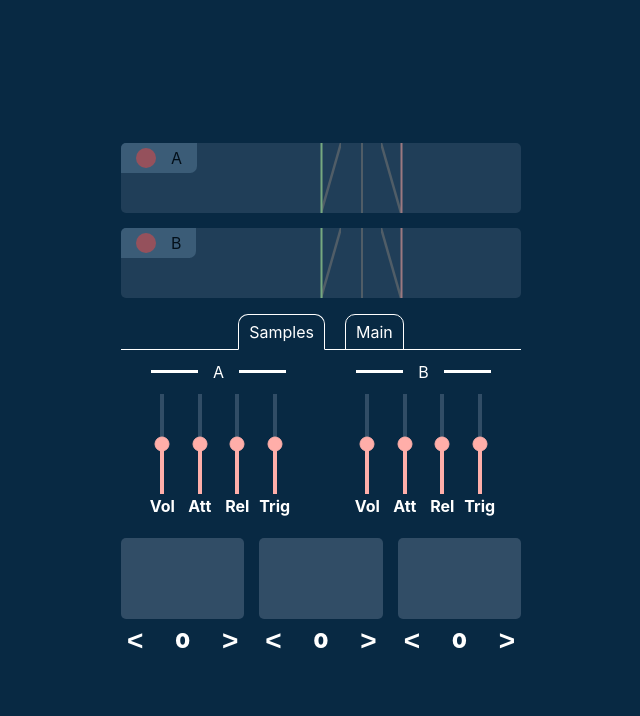
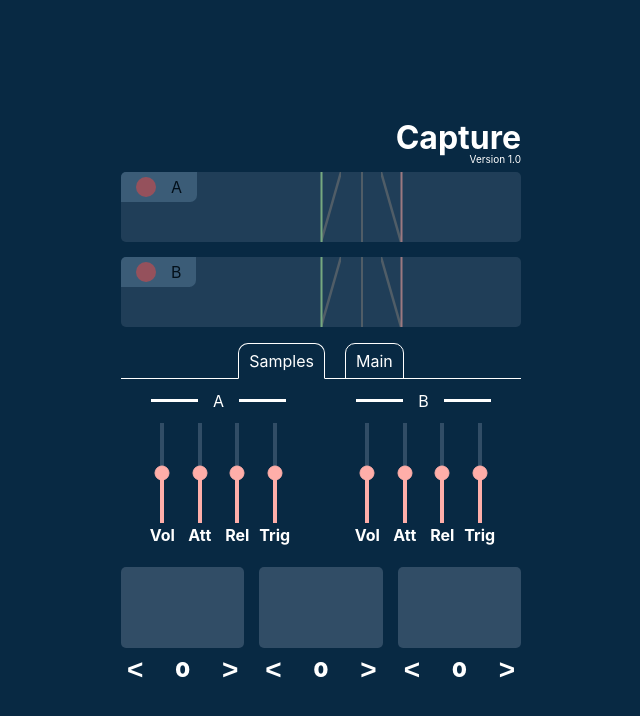
Before and after one commit to KRISCHOMAT/capture, a React (Vite) app: page / in a window 1280 px wide. Shown: the top 716 px of the page, without its empty margins (319-959 px from the left). Built offline with nearby package versions, Linux system fonts and the light colour scheme; no server answers.

Commit message:
debug waveform

```diff
--- a/src/App.tsx
+++ b/src/App.tsx
@@ -7,9 +7,10 @@ import TabMenu from "./components/TabMenu/TabMenu";
 function App() {
   return (
     <div className="app">
-      {/* <div className="logo">
+      <div className="logo">
         <h1>Capture</h1>
-      </div> */}
+        <span>Version 1.0</span>
+      </div>
       {Array.from({ length: constants.NUM_SAMPLES }).map((_, i) => {
         return (
           <WaveForm name={String.fromCharCode(65 + i)} index={i} key={i} />
--- a/src/components/WaveForm.tsx
+++ b/src/components/WaveForm.tsx
@@ -87,11 +87,11 @@ const WaveForm = ({ name, index }: Props) => {
     setContext(context);
   };
 
-  useEffect(() => {
-    if (audioBuffer) {
-      setRecording(audioBuffer, index);
-    }
-  }, [audioBuffer]);
+  // useEffect(() => {
+  //   if (audioBuffer) {
+  //     setRecording(audioBuffer, index);
+  //   }
+  // }, [audioBuffer]);
 
   useEffect(() => {
     draw();
--- a/src/index.css
+++ b/src/index.css
@@ -46,12 +46,26 @@ html {
   background-color: #082943;
 }
 
+.logo {
+  display: flex;
+  flex-direction: column;
+  margin-bottom: 5px;
+}
+
 .logo h1 {
   color: white;
   margin: 0;
   padding: 0;
-  font-size: 2.5rem;
+  font-size: 2rem;
   text-align: right;
+}
+
+.logo span {
+  color: white;
+  text-align: right;
+  margin-top: -10px;
+  font-size: 10px;
+  padding: 0;
 }
 
 .app {
```
